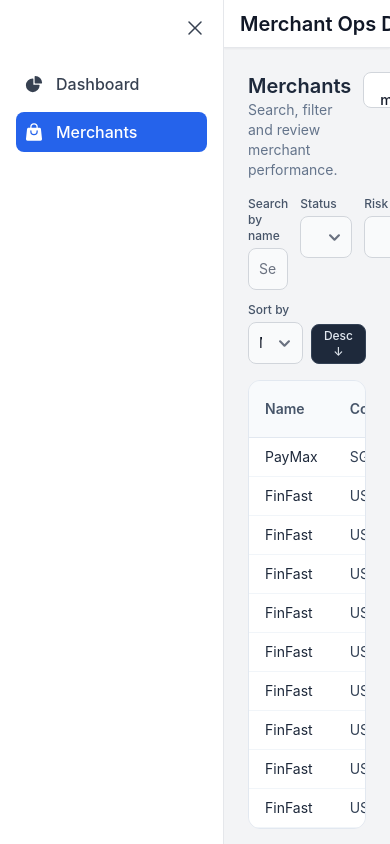
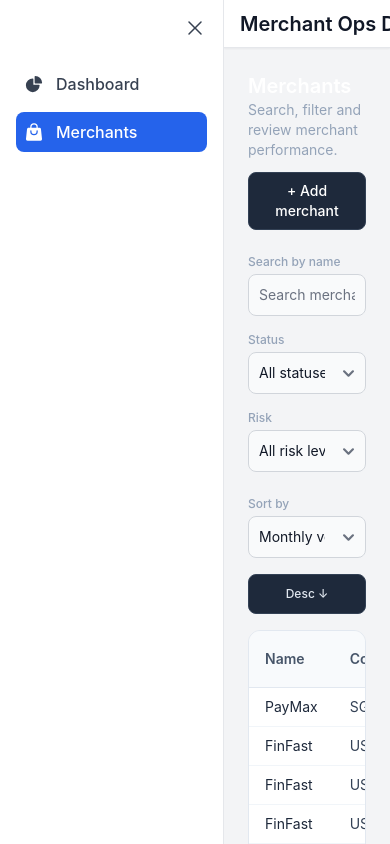
Before and after one commit to shubhamKmol/Dashboard, a React (Create React App) app: page /merchants in a window 390 px wide. Shown: the top 844 px of the page. Built offline with nearby package versions, Linux system fonts and the light colour scheme.

Commit message:
made responsive UI

```diff
--- a/src/components/dashboard/Charts.jsx
+++ b/src/components/dashboard/Charts.jsx
@@ -33,8 +33,8 @@ export default function Chart({ merchants = [], isLoading }) {
   };
 
   return (
-    <div className="h-40 w-full flex items-center">
-      <div className="w-full space-y-3">
+<div className="min-h-[140px] w-full flex items-center">
+          <div className="w-full space-y-3">
               {chartData.map((item) => {
         const value = data[item.key] || 0;
         const widthPercent = (value / maxValue) * 100;
--- a/src/components/dashboard/CountryPieChart.jsx
+++ b/src/components/dashboard/CountryPieChart.jsx
@@ -56,8 +56,11 @@ export default function CountryPieChart({ merchants = [], isLoading }) {
     return (
         <div className="flex flex-col md:flex-row md:items-center gap-4">
             {/* Bigger donut pie */}
-      <div className="flex items-center justify-center md:w-1/2">
-        <svg width="440" height="440" viewBox="0 0 180 180">
+            <div className="flex items-center justify-center lg:w-[70%] w-full">
+                <svg
+                    className="w-full max-w-[320px] aspect-square"
+                    viewBox="0 0 180 180"
+                >
                     <g transform="translate(90,90)">
                         {data.map((slice) => {
                             const sliceLength =
@@ -91,7 +94,7 @@ export default function CountryPieChart({ merchants = [], isLoading }) {
             </div>
 
             {/* Legend */}
-      <div className="md:w-1/2 space-y-2">
+            <div className="lg:w-[30%] w-full space-y-2">
                 {data.map((slice) => (
                     <div
                         key={slice.country}
@@ -104,6 +107,7 @@ export default function CountryPieChart({ merchants = [], isLoading }) {
                             />
                             <span className="text-slate-200">{slice.country}</span>
                         </div>
+
                         <span className="text-slate-400">
                             {slice.count} • {slice.percent.toFixed(1)}%
                         </span>
--- a/src/components/dashboard/StatsCards.jsx
+++ b/src/components/dashboard/StatsCards.jsx
@@ -55,7 +55,7 @@ export default function StatsCards({ merchants = [], isLoading }) {
   ];
 
   return (
-    <div className="grid gap-4 md:grid-cols-3">
+    <div className="grid gap-4 sm:grid-cols-2 lg:grid-cols-3">
       {stats.map((s) => (
         <div
           key={s.label}
--- a/src/components/dashboard/StatusChart.jsx
+++ b/src/components/dashboard/StatusChart.jsx
@@ -28,7 +28,7 @@ export default function StatusChart({ merchants = [], isLoading }) {
 
     return (
         // same layout as Chart.jsx
-    <div className="h-40 w-full flex items-center">
+        <div className="min-h-[140px] w-full flex items-center">
             <div className="w-full space-y-3">
                 {chartData.map((item) => {
                     const value = data[item.key] || 0;
--- a/src/components/merchants/MerchantFilters.jsx
+++ b/src/components/merchants/MerchantFilters.jsx
@@ -1,4 +1,3 @@
-// src/components/merchants/MerchantFilters.jsx
 import { TextInput, Select } from "flowbite-react";
 
 const statusOptions = [
@@ -28,10 +27,14 @@ export default function MerchantFilters({
   onSortDirectionToggle,
 }) {
   return (
-    <div className="flex flex-col gap-3 md:flex-row md:items-end md:justify-between mb-4">
-      <div className="flex flex-1 gap-3">
-        <div className="flex-1">
-          <label className="block text-xs font-medium text-slate-600 mb-1">
+    <div className="flex flex-col gap-6 mb-4">
+
+      {/* FILTER GRID */}
+      <div className="grid grid-cols-1 sm:grid-cols-2 lg:grid-cols-3 gap-4">
+
+        {/* Search */}
+        <div className="w-full">
+          <label className="block text-xs font-medium text-slate-400 mb-1">
             Search by name
           </label>
           <TextInput
@@ -41,14 +44,12 @@ export default function MerchantFilters({
           />
         </div>
 
-        <div>
-          <label className="block text-xs font-medium text-slate-600 mb-1">
+        {/* Status */}
+        <div className="w-full">
+          <label className="block text-xs font-medium text-slate-400 mb-1">
             Status
           </label>
-          <Select
-            value={status}
-            onChange={(e) => onStatusChange(e.target.value)}
-          >
+          <Select value={status} onChange={(e) => onStatusChange(e.target.value)}>
             {statusOptions.map((opt) => (
               <option key={opt.value} value={opt.value}>
                 {opt.label}
@@ -57,8 +58,9 @@ export default function MerchantFilters({
           </Select>
         </div>
 
-        <div>
-          <label className="block text-xs font-medium text-slate-600 mb-1">
+        {/* Risk */}
+        <div className="w-full">
+          <label className="block text-xs font-medium text-slate-400 mb-1">
             Risk
           </label>
           <Select value={risk} onChange={(e) => onRiskChange(e.target.value)}>
@@ -71,23 +73,28 @@ export default function MerchantFilters({
         </div>
       </div>
 
-      <div className="flex items-end gap-2">
-        <div>
-          <label className="block text-xs font-medium text-slate-600 mb-1">
+      {/* SORT ROW */}
+      <div className="flex flex-col sm:flex-row sm:items-end gap-4">
+
+        <div className="flex-1 sm:flex-none">
+          <label className="block text-xs font-medium text-slate-400 mb-1">
             Sort by
           </label>
           <Select
             value={sortField}
             onChange={(e) => onSortFieldChange(e.target.value)}
+            className="w-full"
           >
             <option value="monthlyVolume">Monthly volume</option>
             <option value="chargebackRatio">Chargeback ratio</option>
           </Select>
         </div>
+
         <button
           type="button"
           onClick={onSortDirectionToggle}
-  className={`h-10 px-3 rounded-lg border text-xs font-medium flex items-center
+          className={`h-10 px-4 rounded-lg border text-xs font-medium
+            sm:w-auto w-full
           ${
             sortDirection === "asc"
               ? "bg-blue-600 border-blue-500 text-white hover:bg-blue-700"
@@ -96,6 +103,7 @@ export default function MerchantFilters({
         >
           {sortDirection === "asc" ? "Asc ↑" : "Desc ↓"}
         </button>
+
       </div>
     </div>
   );
--- a/src/pages/Dashboard.jsx
+++ b/src/pages/Dashboard.jsx
@@ -7,53 +7,47 @@ import StatusChart from "../components/dashboard/StatusChart";
 export default function Dashboard({ merchants = [], isLoading }) {
   return (
     <div className="space-y-6">
+
+      {/* Header */}
+      <div className="flex flex-col sm:flex-row sm:items-center sm:justify-between">
         <div>
-        <h1 className="text-xl font-semibold text-slate-100">
-          Dashboard
-        </h1>
+          <h1 className="text-xl font-semibold text-slate-100">Dashboard</h1>
           <p className="text-sm text-slate-400">
             Overview of merchant performance and risk.
           </p>
         </div>
+      </div>
 
-      {/* 3 summary stats */}
+      {/* Stats */}
       <StatsCards merchants={merchants} isLoading={isLoading} />
 
-      {/* Separate containers for each chart */}
-      {/* Separate containers for each chart */}
-      <div className="grid gap-6 md:grid-cols-2 items-stretch">
-        {/* Bar + status chart card */}
-        <div className="rounded-xl border border-slate-600 bg-slate-950/90 p-4 flex flex-col">
+      {/* Charts row */}
+      <div className="grid gap-6 lg:grid-cols-2">
+
+        {/* Left card */}
+        <div className="rounded-xl border border-slate-700 bg-slate-900 p-4 flex flex-col">
           <h2 className="text-sm font-medium text-slate-200">
             Volume by risk level
           </h2>
 
-          {/* body: take remaining height and space charts nicely */}
-          <div className="mt-3 flex-1 flex flex-col justify-between">
+          <div className="mt-4">
             <Chart merchants={merchants} isLoading={isLoading} />
+          </div>
 
-            <div className="mt-4">
-              <h2 className="text-sm font-medium text-slate-200 mb-2">
+          <h2 className="text-sm font-medium text-slate-200 mt-6 mb-2">
             Status for merchants
           </h2>
           <StatusChart merchants={merchants} isLoading={isLoading} />
         </div>
-          </div>
-        </div>
 
-        {/* Pie chart card */}
-        <div className="rounded-xl border border-slate-600 bg-slate-950/90 p-4 flex flex-col">
-          <h2 className="mb-3 text-sm font-medium text-slate-200">
+        {/* Right card */}
+        <div className="rounded-xl border border-slate-700 bg-slate-900 p-4 flex flex-col">
+          <h2 className="text-sm font-medium text-slate-200 mb-3">
             Merchants by country (%)
           </h2>
-
-          {/* body: center pie vertically */}
-          <div className="flex-1 flex items-center justify-center">
           <CountryPieChart merchants={merchants} isLoading={isLoading} />
         </div>
       </div>
     </div>
-
-    </div>
   );
 }
--- a/src/pages/Merchants.jsx
+++ b/src/pages/Merchants.jsx
@@ -112,29 +112,33 @@ export default function Merchants({
   return (
     <>
       <div className="space-y-4">
-        <div className="flex items-start justify-between gap-3">
+<div className="flex flex-col sm:flex-row sm:items-center sm:justify-between mb-6">
+
+  {/* Left side — title + description */}
   <div>
-            {/* <h1 className="text-xl font-semibold text-slate-800">Merchants</h1> */}
-            {/* <p className="text-sm text-slate-500"> */}
-            <h1 className="text-xl font-semibold text-slate-800 dark:text-slate-100">
-              Merchants
-            </h1>
-            <p className="text-sm text-slate-500 dark:text-slate-400">
-
+    <h2 className="text-xl font-semibold text-white">Merchants</h2>
+    <p className="text-sm text-slate-400">
       Search, filter and review merchant performance.
     </p>
   </div>
-          <Button
-            size="sm"
-            onClick={handleAddClick}
-            color="light"
-            // pill
-            className="px-4 font-medium"
+
+  {/* Right side — Add merchant button */}
+  <button
+    className="
+      mt-3 sm:mt-0
+      inline-flex items-center justify-center
+      px-4 py-2
+      rounded-lg
+      bg-slate-800 border border-slate-700
+      text-white text-sm font-medium
+      hover:bg-slate-700
+    "
   >
     + Add merchant
-          </Button>
+  </button>
 
 </div>
+
 
         <MerchantFilters
           search={search}
```
Lines whose indentation alone changed are shown as unchanged.
